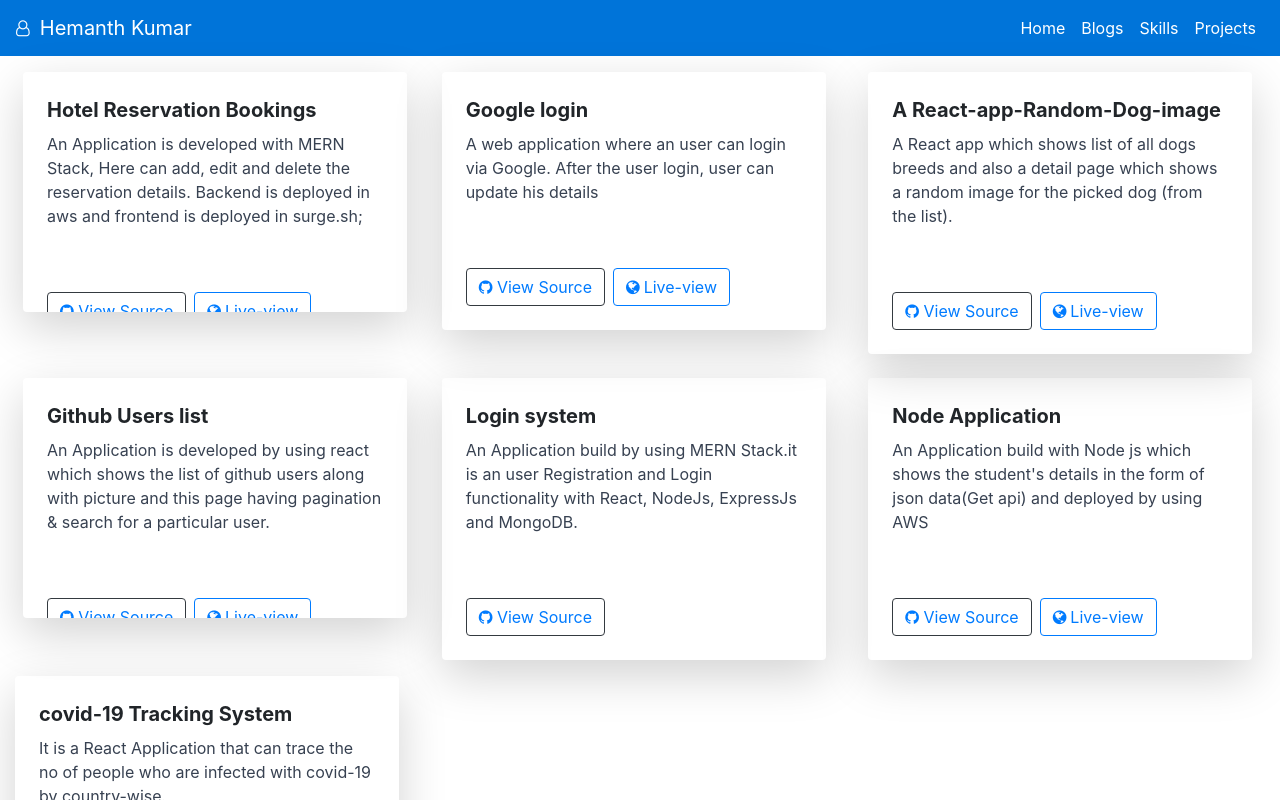
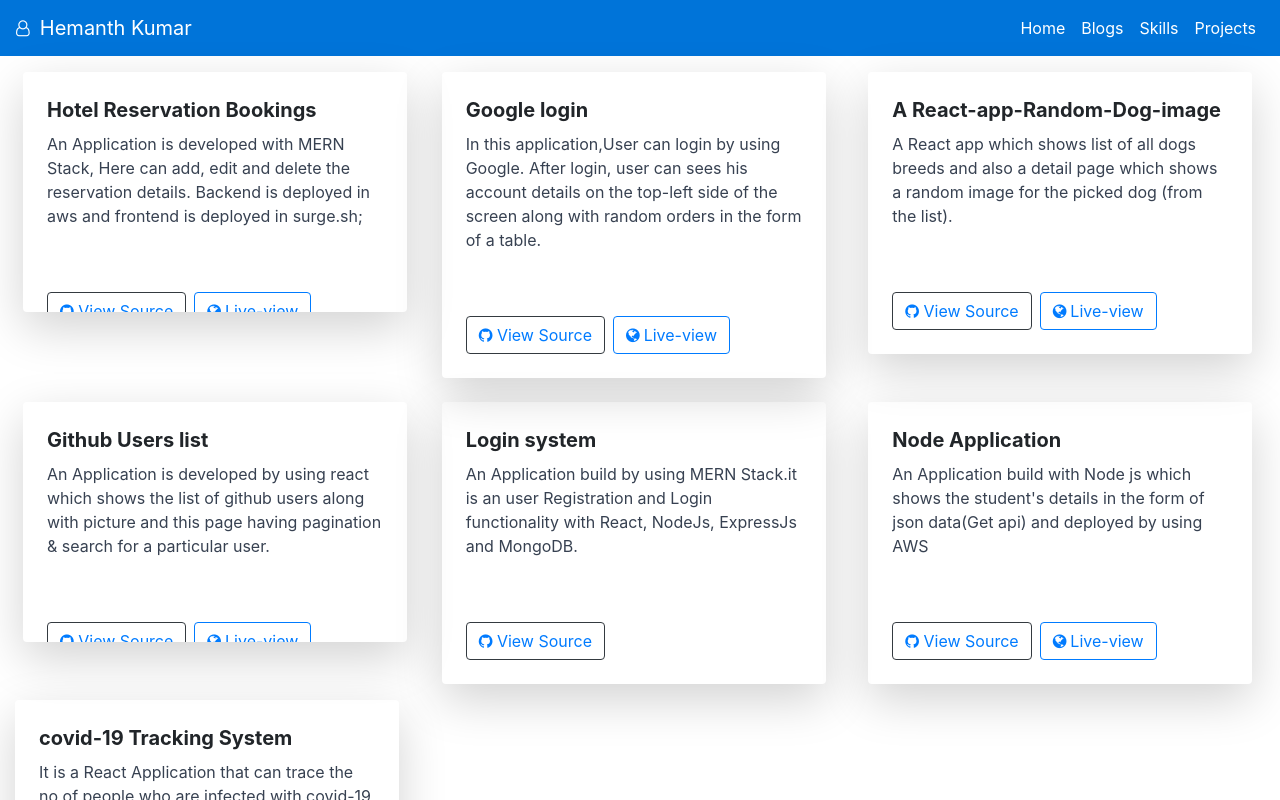
Before and after one commit to kumar342/portifolio-react-app, a React (Create React App) app: page /projects in a window 1280 px wide. Shown: the top 800 px of the page. Built offline with nearby package versions, Linux system fonts and the light colour scheme.

Commit message:
commited

```diff
--- a/src/components/Projects.js
+++ b/src/components/Projects.js
@@ -42,8 +42,10 @@ export default class Projects extends Component {
                 <div className="px-6 py-4">
                   <div className="font-bold text-xl mb-2">Google login</div>
                   <p className="text-gray-700 text-base">
-                    A web application where an user can login via Google. After
-                    the user login, user can update his details
+                    In this application,User can login by using Google. After
+                    login, user can sees his account details on the top-left
+                    side of the screen along with random orders in the form of a
+                    table.
                   </p>
                 </div>
                 <div className="px-6 py-4">
```
